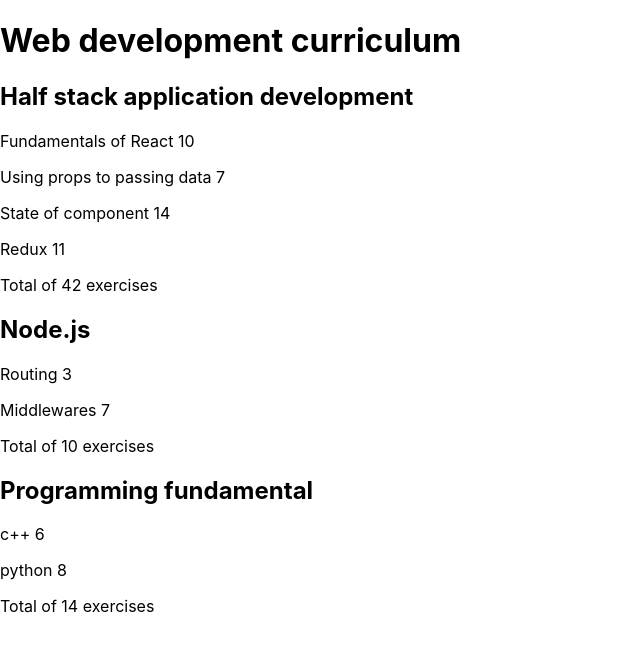
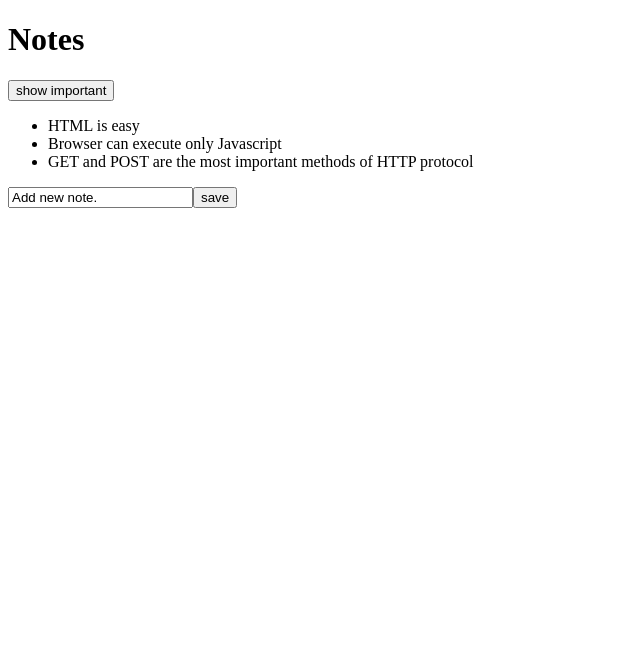
Before and after one commit to ousufali/Full-stack-open-2020, a React (Create React App) app: page / in a window 1280 px wide. Shown: the top 652 px of the page, without its empty margins (0-640 px from the left). Built offline with nearby package versions, Linux system fonts and the light colour scheme.

Commit message:
Part2_Form(reading)

```diff
--- a/src/components/App.js
+++ b/src/components/App.js
@@ -1,81 +1,63 @@
-import React from 'react'
-
-import Course from './Course'
+import React, { useState } from 'react'
+import Notes from './Note'
 
 
-const App = () => {
 
-    const course =
-        [
-            {
-                name: 'Half stack application development',
-                id: 1,
-                parts: [
-                    {
-                        name: 'Fundamentals of React',
-                        exercises: 10,
-                        id: 1
-                    },
-                    {
-                        name: 'Using props to passing data',
-                        exercises: 7,
-                        id: 2
+const App = (props) => {
+    // console.log(props)
+    const [notes, setNote] = useState(props.notes)
+    const [newNote, SetNewNote] = useState('Add new note.')
+    const [showall,setshowall] = useState(true)
 
-                    },
-                    {
-                        name: 'State of component',
-                        exercises: 14,
-                        id: 3
-                    },
-                    {
-                        name: 'Redux',
-                        exercises: 11,
-                        id: 4
-                    }
-                ]
-            },
-            {
-                name: 'Node.js',
-                id: 2,
-                parts: [
-                    {
-                        name: 'Routing',
-                        exercises: 3,
-                        id: 1
-                    },
-                    {
-                        name: 'Middlewares',
-                        exercises: 7,
-                        id: 2
-                    }
-                ]
-            },
-            {
-                name: 'Programming fundamental',
-                id: 3,
-                parts: [
-                    {
-                        name: 'c++',
-                        exercises: 6,
-                        id: 1
-                    },
-                    {
-                        name: 'python',
-                        exercises: 8,
-                        id: 2
-                    }
-                ]
-            }
-        ]
+    // console.log(notes)
+
+    // const notestoshow = showall ? notes : notes.filter(note => note.important === true)
+    const notestoshow = showall ? notes : notes.filter(note => note.important)
+
+    const HandleNoteChange = (event) => {
+        // console.log(event.target)
+        console.log(event.target.value)
+        SetNewNote(event.target.value)
+    }
+
+    const addNote = (event) =>
+    {
+        event.preventDefault()
+        const noteObject = {
+            content: newNote,
+            date: new Date().toISOString(),
+            important: Math.random()<0.5 ,
+            id: notes.length + 1
+        }
+        setNote(notes.concat(noteObject))
+        SetNewNote('')
+        // console.log(notes)
+    }
 
     return (
         <div>
-            <h1>Web development curriculum</h1>
-            <Course  course={course} />
+            <h1>Notes</h1>
+            <div>
+                <button onClick = {()=> setshowall(!showall)} >
+                    show {showall ? 'important' : 'all'}
+                </button>
+            </div>
+            <ul>
+                {notestoshow.map((note) => <Notes key={note.id} note={note} />
 
+                )}
+            </ul>
+
+            <form onSubmit={addNote}>
+                <input value={newNote} onChange={HandleNoteChange}>
+
+                </input>
+                <button type="submit">
+                    save
+                </button>
+            </form>
         </div>
     )
-
 }
 
 export default App
--- a/src/components/Course.js
+++ /dev/null
@@ -1,48 +0,0 @@
-import React from 'react'
-import Sumofexercise from './Sumofexercise'
-
-
-const Header = ({ title }) => {
-
-    return (
-        <h2>{title}</h2>
-    )
-}
-const Part = ({ name, numbers }) => {
-    return (
-        <div>
-            <p>{name} {numbers}</p>
-        </div>
-
-
-    )
-}
-const Content = ({ parts }) => {
-    // console.log(parts)
-    return (
-        <div>
-            {parts.map((x) => <Part key={x.id} name={x.name} numbers={x.exercises} />)}
-        </div>
-    )
-}
-
-
-const Course = ({ course }) => {
-    return (
-       <> {course.map((x)=><Onecourse key = {x.id} cur = {x} />)} </>
-    )
-}
-
-const Onecourse = ({cur})=>
-{
-    return (
-        <div>
-            <Header  title={cur.name} />
-            <Content  parts={cur.parts} />
-            <Sumofexercise  Parts={cur.parts} />
-        </div>
-    )
-}
-
-
-export default Course
--- /dev/null
+++ b/src/components/Note.js
@@ -0,0 +1,10 @@
+import React from 'react'
+
+const Note= ({note})=>
+{
+    return(
+        <li>{note.content}</li>
+    )
+}
+
+export default Note
--- a/src/components/Sumofexercise.js
+++ /dev/null
@@ -1,19 +0,0 @@
-import React from 'react'
-
-
-const Sumofexercise = ({Parts})=>
-{
-    // console.log(Parts)
-    return(
-        <p>
-            {'Total of '}
-            {Parts.reduce((sum,part)=>
-                {
-                   return sum + part.exercises
-                },0)}
-             {' exercises'}
-        </p>
-    )
-}
-
-export default Sumofexercise
--- a/src/index.js
+++ b/src/index.js
@@ -1,15 +1,30 @@
-import React from 'react';
-import ReactDOM from 'react-dom';
-import './index.css';
+import React from 'react'
+import ReactDOM from 'react-dom'
+
 import App from './components/App'
 
-
-
-
+const notes = [
+    {
+        id: 1,
+        content: 'HTML is easy',
+        date: '2019-05-30T17:30:31.098Z',
+        important: true
+    },
+    {
+        id: 2,
+        content: 'Browser can execute only Javascript',
+        date: '2019-05-30T18:39:34.091Z',
+        important: false
+    },
+    {
+        id: 3,
+        content: 'GET and POST are the most important methods of HTTP protocol',
+        date: '2019-05-30T19:20:14.298Z',
+        important: true
+    }
+]
 
 ReactDOM.render(
-    <React.StrictMode>
-        <App />
-    </React.StrictMode>,
+    <App notes={notes} />,
     document.getElementById('root')
-);
+)
```
